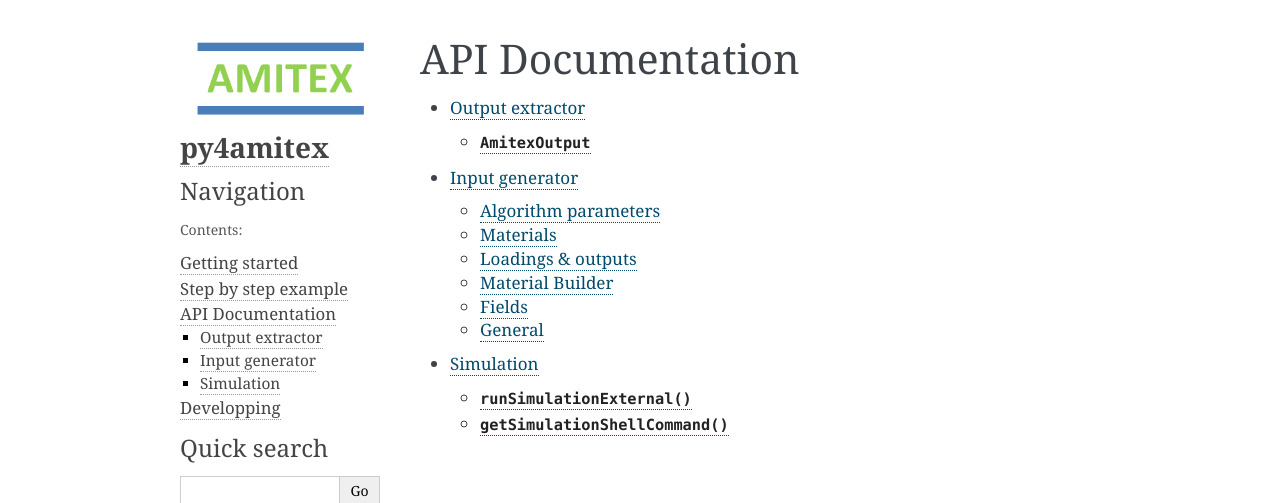
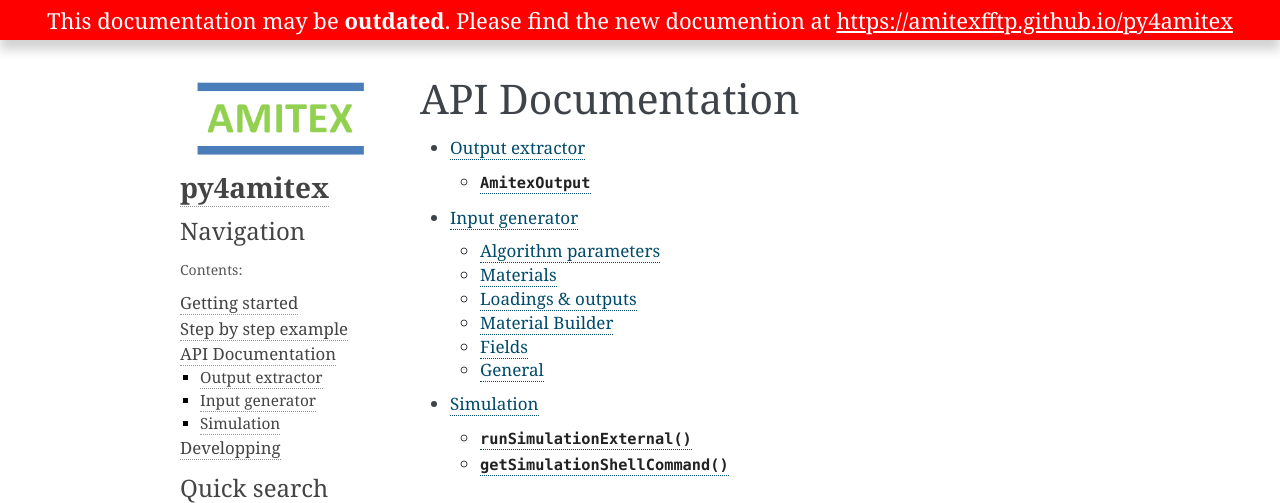
Before and after one commit to AmitexFFTP/AMITEX, a PHP site: page /py4amitex/API.html in a window 1280 px wide. Shown: the top 503 px of the page. Run offline with PHP 8.4, Linux system fonts and the light colour scheme.

Commit message:
Bandeau pour diriger vers la nouvelle addresse

```diff
--- a/py4amitex/API.html
+++ b/py4amitex/API.html
@@ -23,6 +23,10 @@
 
 
   </head><body>
+      <div class="bandeau">
+              This documentation may be <b>outdated</b>. Please find the new documention at
+              <a href="https://amitexfftp.github.io/py4amitex">https://amitexfftp.github.io/py4amitex</a>
+      </div>
 
 
     <div class="document">
--- a/py4amitex/API/algorithm.html
+++ b/py4amitex/API/algorithm.html
@@ -23,6 +23,10 @@
 
 
   </head><body>
+  <div class="bandeau">
+          This documentation may be <b>outdated</b>. Please find the new documention at
+          <a href="https://amitexfftp.github.io/py4amitex">https://amitexfftp.github.io/py4amitex</a>
+  </div>
 
 
     <div class="document">
--- a/py4amitex/API/field.html
+++ b/py4amitex/API/field.html
@@ -23,6 +23,10 @@
 
 
   </head><body>
+  <div class="bandeau">
+          This website is <b>outdated</b>. The new documention is hosted at
+          <a href="https://amitexfftp.github.io/py4amitex">https://amitexfftp.github.io/py4amitex</a>
+  </div>
 
 
     <div class="document">
--- a/py4amitex/API/input.html
+++ b/py4amitex/API/input.html
@@ -23,6 +23,10 @@
 
 
   </head><body>
+  <div class="bandeau">
+          This documentation may be <b>outdated</b>. Please find the new documention at
+          <a href="https://amitexfftp.github.io/py4amitex">https://amitexfftp.github.io/py4amitex</a>
+  </div>
 
 
     <div class="document">
--- a/py4amitex/API/loadings.html
+++ b/py4amitex/API/loadings.html
@@ -23,6 +23,10 @@
 
 
   </head><body>
+  <div class="bandeau">
+          This documentation may be <b>outdated</b>. Please find the new documention at
+          <a href="https://amitexfftp.github.io/py4amitex">https://amitexfftp.github.io/py4amitex</a>
+  </div>
 
 
     <div class="document">
--- a/py4amitex/API/materialbuilder.html
+++ b/py4amitex/API/materialbuilder.html
@@ -23,6 +23,10 @@
 
 
   </head><body>
+    <div class="bandeau">
+            This documentation may be <b>outdated</b>. Please find the new documention at
+            <a href="https://amitexfftp.github.io/py4amitex">https://amitexfftp.github.io/py4amitex</a>
+    </div>
 
 
     <div class="document">
--- a/py4amitex/API/materials.html
+++ b/py4amitex/API/materials.html
@@ -23,6 +23,10 @@
 
 
   </head><body>
+  <div class="bandeau">
+          This documentation may be <b>outdated</b>. Please find the new documention at
+          <a href="https://amitexfftp.github.io/py4amitex">https://amitexfftp.github.io/py4amitex</a>
+  </div>
 
 
     <div class="document">
--- a/py4amitex/API/output.html
+++ b/py4amitex/API/output.html
@@ -23,6 +23,10 @@
 
 
   </head><body>
+  <div class="bandeau">
+          This documentation may be <b>outdated</b>. Please find the new documention at
+          <a href="https://amitexfftp.github.io/py4amitex">https://amitexfftp.github.io/py4amitex</a>
+  </div>
 
 
     <div class="document">
--- a/py4amitex/API/simulation.html
+++ b/py4amitex/API/simulation.html
@@ -23,6 +23,10 @@
 
 
   </head><body>
+    <div class="bandeau">
+            This documentation may be <b>outdated</b>. Please find the new documention at
+            <a href="https://amitexfftp.github.io/py4amitex">https://amitexfftp.github.io/py4amitex</a>
+    </div>
 
 
     <div class="document">
--- a/py4amitex/Developping.html
+++ b/py4amitex/Developping.html
@@ -22,6 +22,10 @@
 
 
   </head><body>
+      <div class="bandeau">
+              This documentation may be <b>outdated</b>. Please find the new documention at
+              <a href="https://amitexfftp.github.io/py4amitex">https://amitexfftp.github.io/py4amitex</a>
+      </div>
 
 
     <div class="document">
--- a/py4amitex/Getting_started.html
+++ b/py4amitex/Getting_started.html
@@ -23,6 +23,10 @@
 
 
   </head><body>
+    <div class="bandeau">
+            This documentation may be <b>outdated</b>. Please find the new documention at
+            <a href="https://amitexfftp.github.io/py4amitex">https://amitexfftp.github.io/py4amitex</a>
+    </div>
 
 
     <div class="document">
--- a/py4amitex/StepByStepExample.html
+++ b/py4amitex/StepByStepExample.html
@@ -23,6 +23,11 @@
 
 
   </head><body>
+
+  <div class="bandeau">
+          This documentation may be <b>outdated</b>. Please find the new documention at
+          <a href="https://amitexfftp.github.io/py4amitex">https://amitexfftp.github.io/py4amitex</a>
+  </div>
 
 
     <div class="document">
--- a/py4amitex/_static/custom.css
+++ b/py4amitex/_static/custom.css
@@ -1 +1,16 @@
 /* This file intentionally left blank. */
+.bandeau {
+    text-align: center;
+    background-color: red;
+    color: white;
+    font-size: 22px;
+    position: sticky;
+    top: 0;
+    box-shadow: 0px 10px 10px lightgrey;
+    padding: 5px;
+    margin-bottom: 10px;
+}
+
+.bandeau a {
+    color: white;
+}
--- a/py4amitex/genindex.html
+++ b/py4amitex/genindex.html
@@ -20,6 +20,10 @@
 
 
   </head><body>
+  <div class="bandeau">
+          This documentation may be <b>outdated</b>. Please find the new documention at
+          <a href="https://amitexfftp.github.io/py4amitex">https://amitexfftp.github.io/py4amitex</a>
+  </div>
 
 
     <div class="document">
--- a/py4amitex/index.html
+++ b/py4amitex/index.html
@@ -23,6 +23,10 @@
 
   </head><body>
 
+    <div class="bandeau">
+            This documentation may be <b>outdated</b>. Please find the new documention at
+            <a href="https://amitexfftp.github.io/py4amitex">https://amitexfftp.github.io/py4amitex</a>
+    </div>
 
     <div class="document">
       <div class="documentwrapper">
--- a/py4amitex/py-modindex.html
+++ b/py4amitex/py-modindex.html
@@ -23,6 +23,11 @@
 
 
   </head><body>
+
+    <div class="bandeau">
+            This documentation may be <b>outdated</b>. Please find the new documention at
+            <a href="https://amitexfftp.github.io/py4amitex">https://amitexfftp.github.io/py4amitex</a>
+    </div>
 
 
     <div class="document">
--- a/py4amitex/search.html
+++ b/py4amitex/search.html
@@ -27,6 +27,11 @@
 
 
   </head><body>
+
+    <div class="bandeau">
+            This documentation may be <b>outdated</b>. Please find the new documention at
+            <a href="https://amitexfftp.github.io/py4amitex">https://amitexfftp.github.io/py4amitex</a>
+    </div>
 
 
     <div class="document">
```
